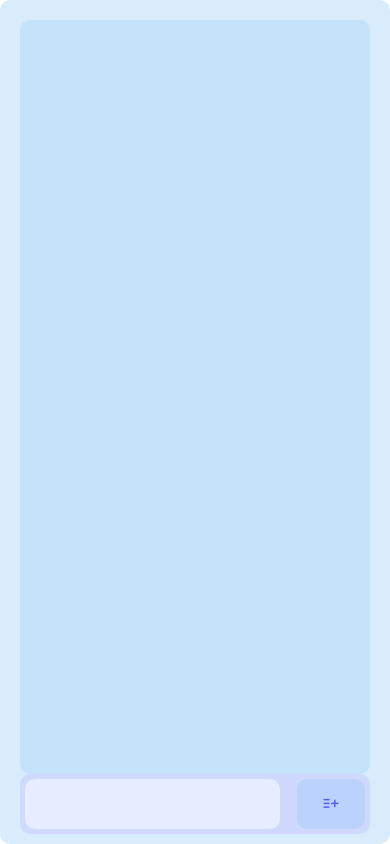
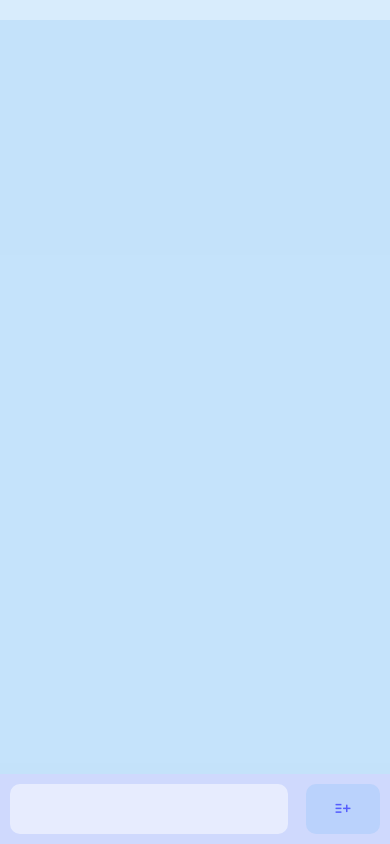
Before and after one commit to glp-92/React-Native-Apps, a React Native app in the folder tasklist/: screen / in a window 390 px wide. Built offline with nearby package versions, Linux system fonts and the light colour scheme.

Commit message:
app adjusted

```diff
--- a/tasklist/App.js
+++ b/tasklist/App.js
@@ -73,18 +73,9 @@ export default function App() {
 
 
 const styles = StyleSheet.create({
-  container: {
-    flex: 1,
-    backgroundColor: 'rgba(220, 220, 255, 0.5)',
-    paddingTop: 40,
-    padding: 0,
-    alignItems: 'center',
-  },
   tasksWrapper: {
     backgroundColor: 'rgba(178, 218, 250, 0.5)',
-    borderRadius: 10,
     paddingTop: 20,
-    paddingHorizontal: 20,
     flex: 1,
   },
   calendarIcon: {
@@ -95,9 +86,6 @@ const styles = StyleSheet.create({
     textAlign: 'center',
     textTransform: 'uppercase',
     opacity: 0.7,
-  },
-  tasks: {
-    marginBottom: 16,
   },
   input: {
     width: '75%',
@@ -128,8 +116,6 @@ const styles = StyleSheet.create({
     alignItems: 'center',
     justifyContent: 'space-between',
     backgroundColor: 'rgba(200, 200, 255, 0.5)',
-    borderRadius: 10,
-    padding: 5,
-    marginBottom: 10,
+    padding: 10,
   },
 });
--- a/tasklist/components/Task.js
+++ b/tasklist/components/Task.js
@@ -51,20 +51,18 @@ const Task = (props) => {
           onPress={handleStateChange}
           hitSlop={{ top: 10, bottom: 10, left: 10, right: 0 }}
         >
-          {state && <FontAwesome name="check" size={20} color="green" />}
+          {state ? <FontAwesome name="check" size={20} color="green" /> : null}
         </TouchableOpacity>
         <View style = {styles.textContainer}>
           <Text style={styles.itemText}>{text}</Text>
         </View>
-        <View style={styles.trashView}>
         <TouchableOpacity
-            style={styles.trashButton}
+          style={styles.touchableRight}
           onPress={() => deleteTask(id)}
           hitSlop={{ top: 10, bottom: 10, left: 10, right: 0 }}
         >
           <FontAwesome name="trash" size={15} color="black" style={styles.trash} />
         </TouchableOpacity>
-        </View>
       </View>
     </Animated.View>
   );
@@ -81,15 +79,20 @@ const styles = StyleSheet.create({
       borderRadius: 10,
       padding: 5,
       marginBottom: 10,
-      maxHeight: 200,
+      maxHeight: 100,
     },
     touchableLeft: {
-      borderRadius: 20, // Ajusta el valor según el tamaño del botón circular deseado
+      borderRadius: 10, // Ajusta el valor según el tamaño del botón circular deseado
       backgroundColor: 'rgba(100, 181, 246, 0.2)',
-      padding: 15,
+      padding: 5,
+      flex: 1,
+      aspectRatio: 1,
+      height: '100%',
+      justifyContent: 'center', // Centrar contenido verticalmente
+      alignItems: 'center',
     },
     textContainer: {
-      flex: 2,
+      flex: 5,
       paddingLeft: 10,
     },
     itemText: {
@@ -97,17 +100,16 @@ const styles = StyleSheet.create({
       fontSize: 16,
       color: '#000',
     },
-    trashView: {
+    touchableRight: {
+      borderRadius: 10, // Ajusta el valor según el tamaño del botón circular deseado
+      backgroundColor: 'rgba(100, 181, 246, 0.2)',
+      padding: 5,
       flex: 1,
+      aspectRatio: 1,
+      height: '100%',
+      justifyContent: 'center', // Centrar contenido verticalmente
+      alignItems: 'center',
       marginLeft: 10,
-    },
-    trashButton: {
-      height: 50,
-      backgroundColor: 'rgba(100, 181, 246, 0.2)',
-      borderRadius: 10,
-      alignSelf: 'stretch',
-      justifyContent: 'center',
-      alignItems: 'center',
     },
     trash: {
       color: 'rgba(30, 30, 255, 0.8)',
--- a/tasklist/components/TaskList.js
+++ b/tasklist/components/TaskList.js
@@ -41,13 +41,12 @@ const TaskList = (props) => {
 const styles = StyleSheet.create({
     tasksWrapper: {
         backgroundColor: 'rgba(178, 218, 250, 0.5)',
-        borderRadius: 10,
         paddingTop: 20,
-        paddingHorizontal: 20,
+        paddingHorizontal: 10,
         flex: 1,
       },
       tasks: {
-        marginBottom: 16,
+        marginBottom: 20,
       },
 });
 
```
Lines whose indentation alone changed are shown as unchanged.
